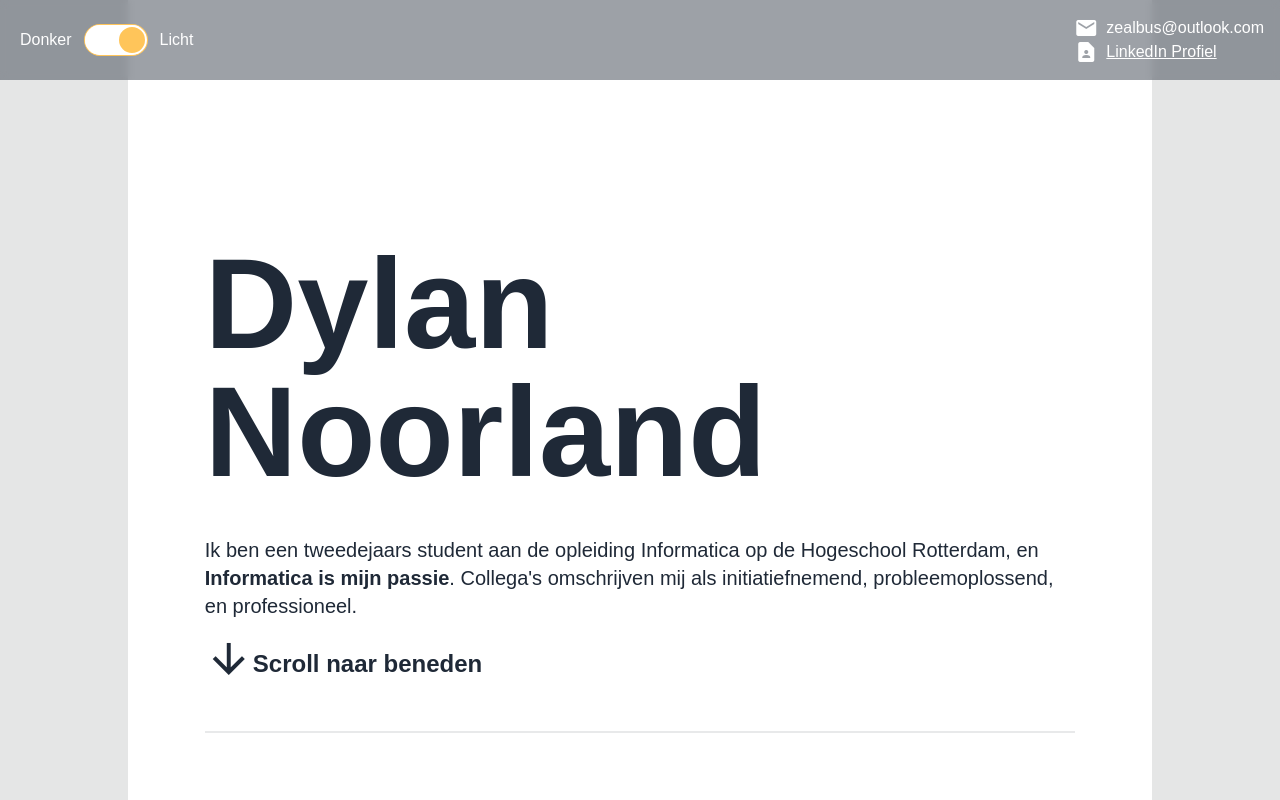
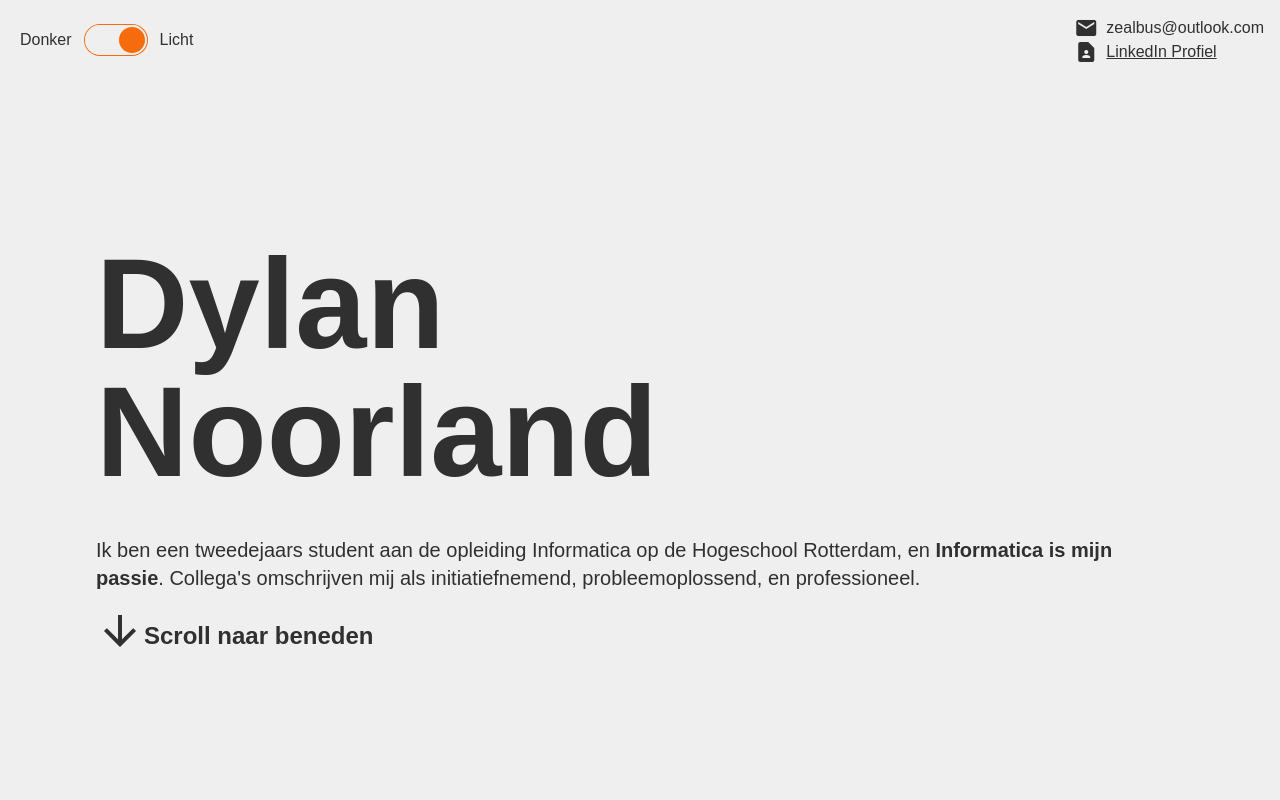
Before and after one commit to bituq/portfolio-site, a Vue app: page / in a window 1280 px wide. Shown: the top 800 px of the page. Built offline with nearby package versions, Linux system fonts and the light colour scheme; a web font is replaced by a local one.

Commit message:
New color theme and added layout

```diff
--- a/src/App.vue
+++ b/src/App.vue
@@ -1,7 +1,7 @@
 <template>
-  <header class="visible 2xl:invisible bg-neutral bg-opacity-50 backdrop-blur-sm z-20 h-20 fixed w-full">
+  <header :data-theme="theme" class="visible 2xl:invisible bg-base-100 z-20 h-20 fixed w-full">
     <div class="p-4 flex flex-row gap-5 items-center justify-between">
-      <div class="list-item form-control text-white flex-row items-center">
+      <div class="list-item form-control text-base-content flex-row items-center">
         <label class="hidden sm:block label cursor-pointer">Donker</label>
         <label class="block sm:hidden label cursor-pointer material-icons">dark_mode</label>
         <input type="checkbox" class="toggle sm:toggle-lg toggle-sm toggle-secondary z-10" v-model="themeIsLight" checked />
@@ -9,26 +9,26 @@
         <label class="hidden sm:block label cursor-pointer">Licht</label>
       </div>
       <!-- Personal Information -->
-      <div>
-        <div class="list-item text-white"><span class="material-icons">email</span>zealbus@outlook.com</div>
-        <div class="list-item text-white">
+      <div class="text-base-content">
+        <div class="list-item"><span class="material-icons">email</span>zealbus@outlook.com</div>
+        <div class="list-item">
           <span class="material-icons">contact_page</span><a class="underline z-10" href="https://www.linkedin.com/in/dylan-noorland-56169019b/">LinkedIn Profiel</a>
         </div>
       </div>
     </div>
   </header>
   <main :data-theme="theme" class="flex justify-center w-full bg-base-300">
-    <div class="flex justify-center w-[1024px] h-full bg-base-100 overflow-clip">
+    <div class="flex justify-center w-[1280px] h-full bg-base-100 overflow-clip">
       <main class="flex flex-col gap-5 text-base-content w-[85%] pb-48 min-h-[100vh] mt-[30vh]">
         <router-view />
       </main>
     </div>
-    <div id="pin" class="invisible 2xl:visible fixed h-full -translate-x-[690px]">
+    <div id="pin" class="invisible 2xl:visible fixed h-full -translate-x-[830px]">
         <!-- Shapes -->
-        <div id="leftRect" class="absolute bg-neutral rectangle-shape overflow-clip h-96 top-[50%] -translate-y-3/4 z-10">
-          <div class="absolute bg-circles w-full h-full z-0" />
+        <div id="leftRect" class="absolute bg-base-300 rectangle-shape overflow-clip h-96 top-[50%] -translate-y-3/4 z-10">
+          <div class="absolute w-full h-full z-0" />
           <div class="py-6 px-3">
-            <ul class="text-neutral-content font-semibold">
+            <ul class="text-base-100-content font-semibold">
               <li class="list-item"><span class="material-icons">email</span>zealbus@outlook.com</li>
               <li class="list-item"><span class="material-icons">contact_page</span><a class="underline z-10" href="https://www.linkedin.com/in/dylan-noorland-56169019b/">LinkedIn Profiel</a></li>
               <li class="list-item form-control flex-row items-center">
@@ -59,7 +59,6 @@ let theme = computed(() => themeIsLight.value ? 'light' : 'dark')
 
 lightThemeMedia.onchange = (media) => themeIsLight.value = media.matches
 
-
 onMounted(() => {
   let scrollTl = gsap.timeline({
     scrollTrigger: {
--- a/src/assets/base.css
+++ b/src/assets/base.css
@@ -34,13 +34,13 @@ h1 {
 
 .rectangle-shape {
 	@apply rounded;
-	@apply shadow-md;
+	@apply shadow-lg;
 	@apply duration-300;
 	@apply transition;
 	@apply ease-out;
 	@apply hover:shadow-lg;
 	@apply bg-opacity-80;
-	@apply backdrop-blur-sm;
+	@apply backdrop-blur-md;
 }
 
 h1, h2, h3, h4, h5, h6 {
@@ -57,7 +57,7 @@ h1 {
 h2 {
 	@apply text-6xl;
 	@apply sm:text-8xl;
-	@apply text-base-300
+	@apply text-base-content;
 }
 
 h3 {
--- a/src/components/JobItem.vue
+++ b/src/components/JobItem.vue
@@ -1,5 +1,5 @@
 <template>
-	<div class="card card-compact shadow-xl">
+	<div class="card card-compact shadow-xl bg-base-100">
 		<div class="card-body">
 			<h3 class="flex-grow card-title">
 				<slot name="title"/>
--- /dev/null
+++ b/src/layouts/BasicLayout.vue
@@ -0,0 +1,42 @@
+<script setup lang="ts">
+import { ScrollToPlugin } from "gsap/ScrollToPlugin";
+import gsap from "gsap";
+import { onMounted } from "vue";
+
+gsap.registerPlugin(ScrollToPlugin)
+
+onMounted(() => {
+	gsap.to(window, { scrollTo: 0})
+
+	gsap.utils.toArray("section").forEach((section, index) => gsap.from(section, {
+		translateX: -400,
+		opacity: 0,
+		ease: "power3.out",
+		duration: 1,
+		delay: index / 5
+	}))
+})
+</script>
+
+<template>
+	<main>
+		<section>
+			<h1 class="text-base-content">
+				<slot name="title" />
+			</h1>
+			<h3>
+				<slot name="subtitle" />
+			</h3>
+		</section>
+		<section class="mt-5">
+			<p class="text-xl">
+				<slot name="description" />
+			</p>
+		</section>
+		<slot name="content" />
+		<section class="divider" />
+		<section>
+			<button class="btn btn-primary btn-outline" @click="$router.back()">Ga terug</button>
+		</section>
+	</main>
+</template>
--- a/src/views/GradeView.vue
+++ b/src/views/GradeView.vue
@@ -1,11 +1,9 @@
 <script setup lang="ts">
 import grades from "@/assets/grades"
-import { onMounted, reactive, ref } from "vue";
+import BasicLayout from "@/layouts/BasicLayout.vue";
+import { onMounted, reactive } from "vue";
 import gsap from "gsap";
-import { ScrollToPlugin } from "gsap/ScrollToPlugin";
 import router from "@/router";
-
-gsap.registerPlugin(ScrollToPlugin)
 
 const props = defineProps(["grade"])
 const grade = grades[props.grade]
@@ -15,28 +13,14 @@ if (!grade)
 	router.back()
 
 onMounted(() => {
-	gsap.to(window, { scrollTo: 0 })
-	gsap.utils.toArray("section").forEach((section, index) => gsap.from(section, {
-		translateX: -400,
-		opacity: 0,
-		ease: "power3.out",
-		duration: 1,
-		delay: index / 5
-	}))
 	gsap.from(item, {grade: 0, duration: 1, ease: "power3.out"})
 })
 </script>
 
 <template>
-	<section>
-		<h1 class="text-base-content">{{item.grade.toFixed(1)}}</h1>
-		<h3>{{item.for}}</h3>
-	</section>
-	<section>
-		<p class="text-xl">{{item.description}}</p>
-	</section>
-	<div class="divider" />
-	<section>
-		<button class="btn" @click="$router.back()">Ga terug</button>
-	</section>
+	<basic-layout>
+		<template #title>{{item.grade.toFixed(1)}}</template>
+		<template #subtitle>{{item.for}}</template>
+		<template #description>{{item.description}}</template>
+	</basic-layout>
 </template>
--- a/src/views/HomeView.vue
+++ b/src/views/HomeView.vue
@@ -44,7 +44,7 @@ onMounted(() => {
     }, {
       scrollTrigger: {
         trigger: section,
-        start: "center-=400 center",
+        start: () => "center-=300 center",
         toggleActions: "play reverse play reverse"
       },
       opacity: 1,
@@ -75,7 +75,6 @@ onMounted(() => {
   </section>
   <div id="section" class="divider" />
   <section id="section">
-    <h2 class="mb-10">Ervaring</h2>
     <div id="skills" class="md:flex md:flex-row grid grid-cols-2 sm:grid-cols-4 justify-evenly">
       <div v-for="(skill, i) in skills" :key="i" class="skill-item">
         <img :src="`./img/${skill.img}`" />
@@ -102,7 +101,6 @@ onMounted(() => {
   </section>
   <div id="section" class="divider" />
   <section id="section">
-    <h2 class="mb-10">Cijfers</h2>
     <div class="grid grid-cols-2 sm:grid-cols-3 gap-3">
       <div v-for="(grade, index) in grades" :key="grade.for" id="grade" class="card card-compact shadow-lg">
         <div class="card-body">
@@ -117,7 +115,6 @@ onMounted(() => {
   </section>
   <div id="section" class="divider" />
   <section id="section">
-    <h2 class="mb-10">Projecten</h2>
     <div class="sm:grid md:grid-cols-2 flex flex-col gap-3">
       <div v-for="(project, index) in projects" :key="index" class="card card-compact shadow-lg">
       <figure v-if="project.img" class="max-h-48 overflow-clip"><img :src="`./img/${project.img}`"/></figure>
--- /dev/null
+++ b/src/views/ProjectView.vue
@@ -0,0 +1,3 @@
+<script setup lang="ts">
+import { ScrollToPlugin } from "gsap/ScrollToPlugin"
+</script>
--- a/tailwind.config.js
+++ b/tailwind.config.js
@@ -1,7 +1,7 @@
 defaultTheme = {
-  primary: "#2A71FF",
-  secondary: "#FFC55A",
-  accent: "#DA5EE0"
+  primary: "#C84B31",
+  secondary: "#ECDBBA",
+  accent: "#2D4263"
 }
 
 module.exports = {
@@ -24,12 +24,14 @@ module.exports = {
     themes: [
       {
         light: {
-          ...require("daisyui/src/colors/themes")["[data-theme=light]"],
-          ...defaultTheme
+          primary: "#112B3C",
+          secondary: "#F66B0E",
+          accent: "#205375",
+          'base-100': "#EFEFEF"
         },
         dark: {
-          ...require("daisyui/src/colors/themes")["[data-theme=dark]"],
-          ...defaultTheme
+          ...defaultTheme,
+          'base-100': '#191919',
         }
       }
     ]
```
